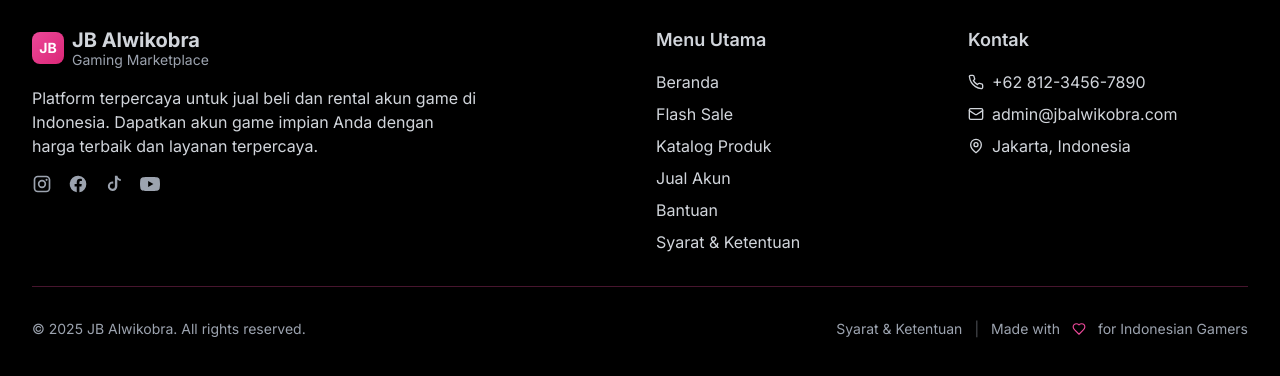
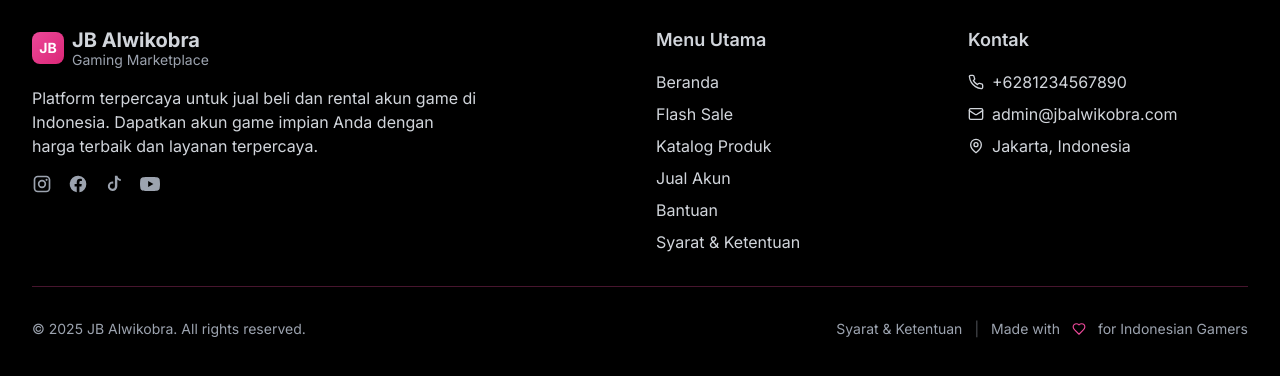
Before and after one commit to ytjbalwikobra-lang/jb-alwikobra-ecommerce, a React (Create React App) app: page /products/1 in a window 1280 px wide. Shown: the part 1184-1560 px from the top of the page. Built offline with nearby package versions, Linux system fonts and the light colour scheme; no server answers.

Commit message:
feat(settings): use website_settings for WhatsApp across Sell & Help; Footer now uses siteName and WhatsApp; build ok

```diff
--- a/src/components/Footer.tsx
+++ b/src/components/Footer.tsx
@@ -1,9 +1,21 @@
 import React from 'react';
 import { Link } from 'react-router-dom';
 import { Heart, Mail, Phone, MapPin } from 'lucide-react';
+import { SettingsService } from '../services/settingsService.ts';
 
 const Footer: React.FC = () => {
   const currentYear = new Date().getFullYear();
+  const [siteName, setSiteName] = React.useState<string>('JB Alwikobra');
+  const [whatsappNumber, setWhatsappNumber] = React.useState<string>(process.env.REACT_APP_WHATSAPP_NUMBER || '6281234567890');
+  React.useEffect(() => {
+    (async () => {
+      try {
+        const s = await SettingsService.get();
+        if (s?.siteName) setSiteName(s.siteName);
+        if (s?.whatsappNumber) setWhatsappNumber(s.whatsappNumber);
+      } catch {}
+    })();
+  }, []);
 
   return (
   <footer className="bg-black text-gray-300 border-t border-pink-500/30">
@@ -16,7 +28,7 @@ const Footer: React.FC = () => {
                 <span className="text-white font-bold text-sm">JB</span>
               </div>
               <div>
-                <span className="text-xl font-bold">JB Alwikobra</span>
+                <span className="text-xl font-bold">{siteName}</span>
                 <p className="text-sm text-gray-400 -mt-1">Gaming Marketplace</p>
               </div>
             </div>
@@ -87,7 +99,7 @@ const Footer: React.FC = () => {
             <ul className="space-y-2">
               <li className="flex items-center space-x-2 text-gray-300">
                 <Phone size={16} />
-                <span>+62 812-3456-7890</span>
+                <span>+{whatsappNumber}</span>
               </li>
               <li className="flex items-center space-x-2 text-gray-300">
                 <Mail size={16} />
@@ -103,7 +115,7 @@ const Footer: React.FC = () => {
 
   <div className="border-t border-pink-500/30 mt-8 pt-8 flex flex-col md:flex-row justify-between items-center">
           <p className="text-gray-400 text-sm">
-            © {currentYear} JB Alwikobra. All rights reserved.
+            © {currentYear} {siteName}. All rights reserved.
           </p>
           <div className="flex items-center space-x-3 text-gray-400 text-sm mt-4 md:mt-0">
             <Link to="/terms" className="hover:text-pink-300">Syarat & Ketentuan</Link>
--- a/src/components/Header.tsx
+++ b/src/components/Header.tsx
@@ -4,12 +4,25 @@ import { ShoppingBag, Zap, Home, Settings, HelpCircle } from 'lucide-react';
 import { isAdmin } from '../utils/auth.ts';
 import { isLoggedIn } from '../services/authService.ts';
 import { supabase } from '../services/supabase.ts';
+import { SettingsService } from '../services/settingsService.ts';
 
 const Header: React.FC = () => {
   const location = useLocation();
 
   const [authed, setAuthed] = React.useState(false);
   React.useEffect(() => { (async () => setAuthed(await isLoggedIn()))(); }, []);
+
+  const [siteName, setSiteName] = React.useState<string>('JB Alwikobra');
+  const [logoUrl, setLogoUrl] = React.useState<string | undefined>(undefined);
+  React.useEffect(() => {
+    (async () => {
+      try {
+        const s = await SettingsService.get();
+        if (s?.siteName) setSiteName(s.siteName);
+        if (s?.logoUrl) setLogoUrl(s.logoUrl);
+      } catch {}
+    })();
+  }, []);
 
   const navItems = [
     { path: '/', label: 'Beranda', icon: Home },
@@ -27,11 +40,15 @@ const Header: React.FC = () => {
           <div className="flex justify-between items-center h-16">
           {/* Logo */}
             <Link to="/" className="flex items-center space-x-2">
-              <div className="w-8 h-8 bg-gradient-to-br from-pink-500 to-pink-600 rounded-lg flex items-center justify-center">
-                <span className="text-white font-bold text-sm">JB</span>
-              </div>
+              {logoUrl ? (
+                <img src={logoUrl} alt={siteName} className="h-8 w-auto rounded" />
+              ) : (
+                <div className="w-8 h-8 bg-gradient-to-br from-pink-500 to-pink-600 rounded-lg flex items-center justify-center">
+                  <span className="text-white font-bold text-sm">JB</span>
+                </div>
+              )}
               <div>
-                <span className="text-xl font-bold text-white">JB Alwikobra</span>
+                <span className="text-xl font-bold text-white">{siteName}</span>
                 <p className="text-xs text-gray-400 -mt-1">Gaming Marketplace</p>
               </div>
             </Link>
--- a/src/pages/HelpPage.tsx
+++ b/src/pages/HelpPage.tsx
@@ -1,4 +1,5 @@
 import React from 'react';
+import { SettingsService } from '../services/settingsService.ts';
 import { HelpCircle, ShieldCheck, CreditCard, Truck, MessageSquare, ChevronDown, Search, Sparkles } from 'lucide-react';
 
 const faqs = [
@@ -26,6 +27,15 @@ const faqs = [
 
 const HelpPage: React.FC = () => {
   const [open, setOpen] = React.useState<number | null>(0);
+  const [whatsappNumber, setWhatsappNumber] = React.useState<string>(process.env.REACT_APP_WHATSAPP_NUMBER || '6281234567890');
+  React.useEffect(() => {
+    (async () => {
+      try {
+        const s = await SettingsService.get();
+        if (s?.whatsappNumber) setWhatsappNumber(s.whatsappNumber);
+      } catch {}
+    })();
+  }, []);
 
   return (
     <div className="min-h-screen bg-app-dark text-gray-200">
@@ -92,7 +102,7 @@ const HelpPage: React.FC = () => {
           <h2 className="text-xl font-bold text-white mb-2">Masih butuh bantuan?</h2>
           <p className="text-gray-300 mb-4">Hubungi admin melalui WhatsApp untuk bantuan cepat.</p>
           <a
-            href={`https://wa.me/${process.env.REACT_APP_WHATSAPP_NUMBER || '6281234567890'}`}
+            href={`https://wa.me/${whatsappNumber}`}
             target="_blank"
             rel="noreferrer"
             className="inline-block bg-pink-600 text-white px-4 py-2 rounded-lg hover:bg-pink-700"
--- a/src/pages/ProductDetailPage.tsx
+++ b/src/pages/ProductDetailPage.tsx
@@ -1,6 +1,7 @@
 import React, { useState, useEffect } from 'react';
 import { useParams, Link, useLocation } from 'react-router-dom';
 import { ProductService } from '../services/productService.ts';
+import { SettingsService } from '../services/settingsService.ts';
 import { Product, Customer, RentalOption } from '../types/index.ts';
 import {
   formatCurrency,
@@ -43,7 +44,15 @@ const ProductDetailPage: React.FC = () => {
     email: '',
     phone: ''
   });
-  const whatsappNumber = process.env.REACT_APP_WHATSAPP_NUMBER || '6281234567890';
+  const [whatsappNumber, setWhatsappNumber] = useState<string>(process.env.REACT_APP_WHATSAPP_NUMBER || '6281234567890');
+  React.useEffect(() => {
+    (async () => {
+      try {
+        const s = await SettingsService.get();
+        if (s?.whatsappNumber) setWhatsappNumber(s.whatsappNumber);
+      } catch {}
+    })();
+  }, []);
   const currentUrl = window.location.href;
 
   useEffect(() => {
--- a/src/pages/SellPage.tsx
+++ b/src/pages/SellPage.tsx
@@ -3,6 +3,7 @@ import {
   generateWhatsAppUrl,
   generateSellAccountMessage
 } from '../utils/helpers.ts';
+import { SettingsService } from '../services/settingsService.ts';
 import {
   MessageCircle,
   DollarSign,
@@ -27,7 +28,8 @@ const SellPage: React.FC = () => {
   ]);
   const [loadingGames, setLoadingGames] = useState(false);
 
-  const whatsappNumber = process.env.REACT_APP_WHATSAPP_NUMBER || '6281234567890';
+  const [whatsappNumber, setWhatsappNumber] = useState<string>(process.env.REACT_APP_WHATSAPP_NUMBER || '6281234567890');
+  useEffect(()=>{ (async ()=>{ try { const s = await SettingsService.get(); if (s?.whatsappNumber) setWhatsappNumber(s.whatsappNumber); } catch {} })(); }, []);
 
   useEffect(() => {
     (async () => {
```
